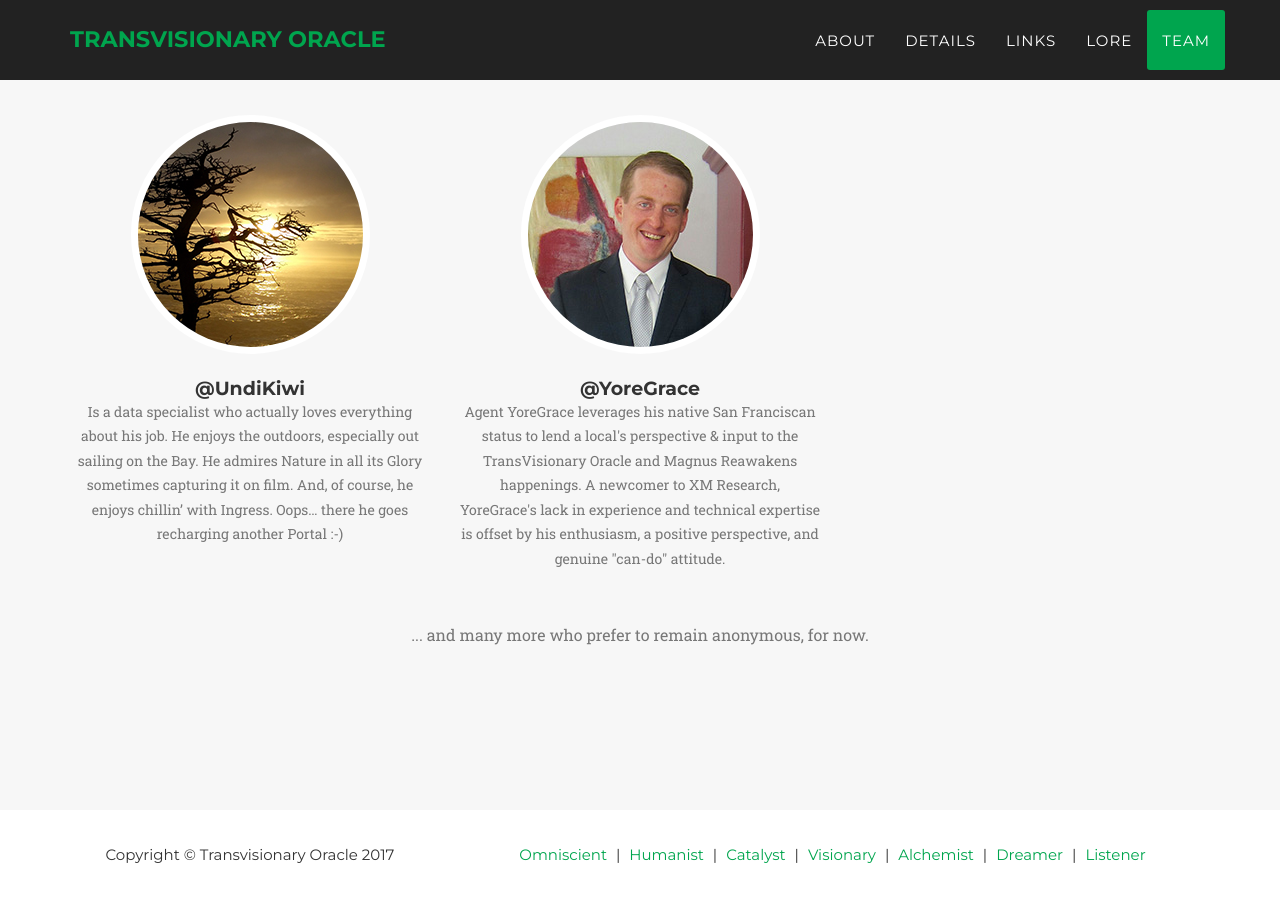
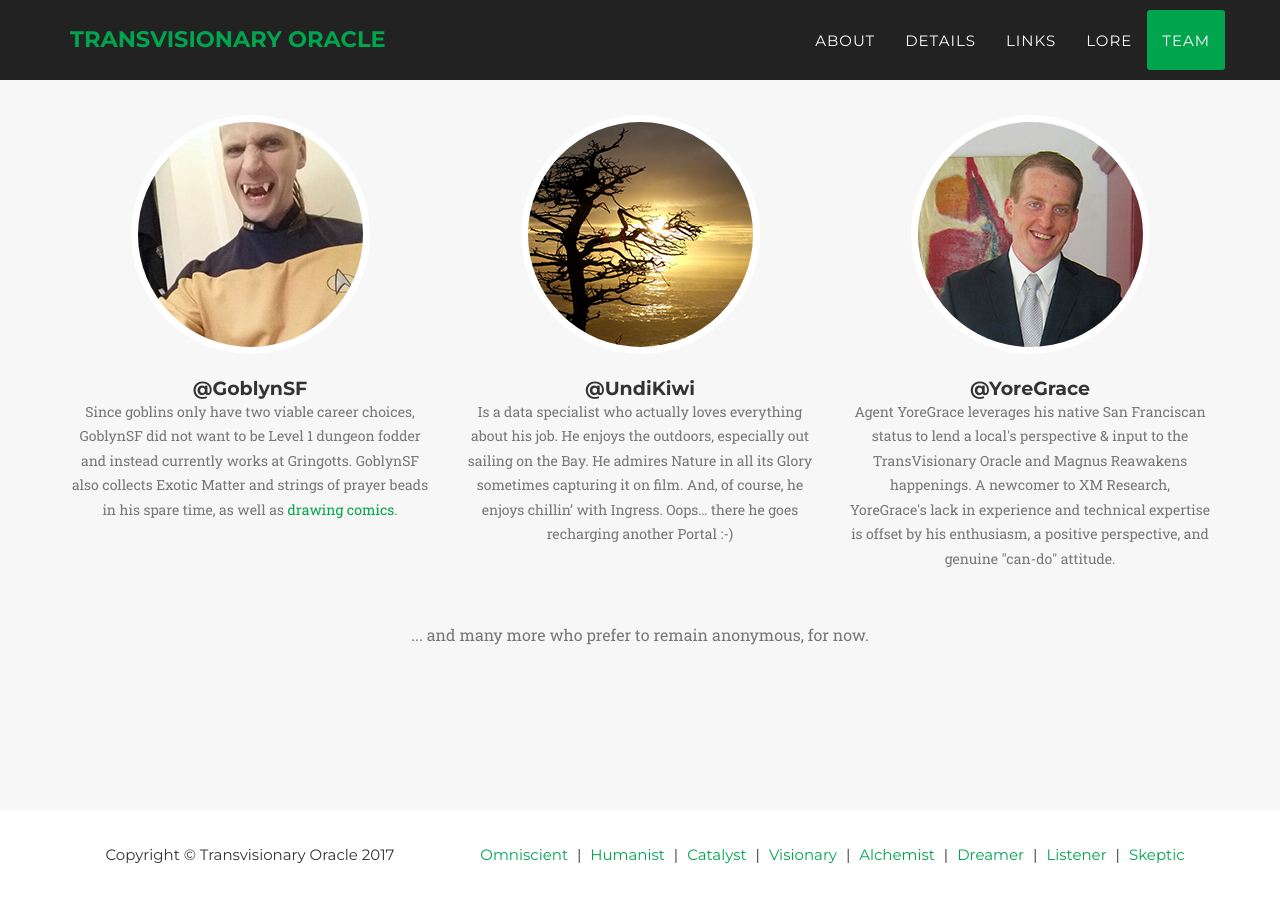
Before and after one commit to winonatong/magnus_reawakens, a Jekyll site: the page built from index.html, in a window 1280 px wide and 900 px high, scrolled down 7050 px. Built offline with Jekyll 4.4.1, drawn with Linux system fonts in a browser that asks for light colours; some web fonts are replaced.

Commit message:
add GoblynSF's profile and link to camp Skeptic's site

```diff
--- a/_config.yml
+++ b/_config.yml
@@ -32,6 +32,10 @@ people:
   pic: Jookwarrior
   position: "Jookwarrior is an engineer who loves to tinker, play video games, eat great food, and explore new places. Because this description is actually not terribly descriptive, here are some relatively unknown non-opsec facts: He can play the cello/piano but hasn't done so in years...he can bend his left thumb backwards but not his right...he dislikes beans and taro with a passion...and though he's done the Inca Trail twice and the backside of Half Dome, he's not terribly fond of heights.'"
 
+- name: '@GoblynSF'
+  pic: GoblynSF
+  position: Since goblins only have two viable career choices, GoblynSF did not want to be Level 1 dungeon fodder and instead currently works at Gringotts. GoblynSF also collects Exotic Matter and strings of prayer beads in his spare time, as well as <a href="http://www.goblynscomics.com">drawing comics</a>.
+
 - name: '@UndiKiwi'
   pic: UndiKiwi
   position: Is a data specialist who actually loves everything about his job. He enjoys the outdoors, especially out sailing on the Bay. He admires Nature in all its Glory sometimes capturing it on film. And, of course, he enjoys chillin’ with Ingress. Oops… there he goes recharging another Portal :-)
--- a/_includes/footer.html
+++ b/_includes/footer.html
@@ -28,10 +28,10 @@
                         <li><a href="#">Explorer</a>
                         </li-->
                         <li><a href="http://tinyurl.com/camplistener">Listener</a>
+                        </li> |
+                        <li><a href="http://www.resonessence.world">Skeptic</a>
                         </li>
-                        <!--li><a href="#">Skeptic</a>
-                        </li>
-                        <li><a href="#">Patron</a>
+                        <!--li><a href="#">Patron</a>
                         </li-->
                     </ul>
                 </div>
```
Also changed, not shown: img/team/GoblynSF.jpg (added).
